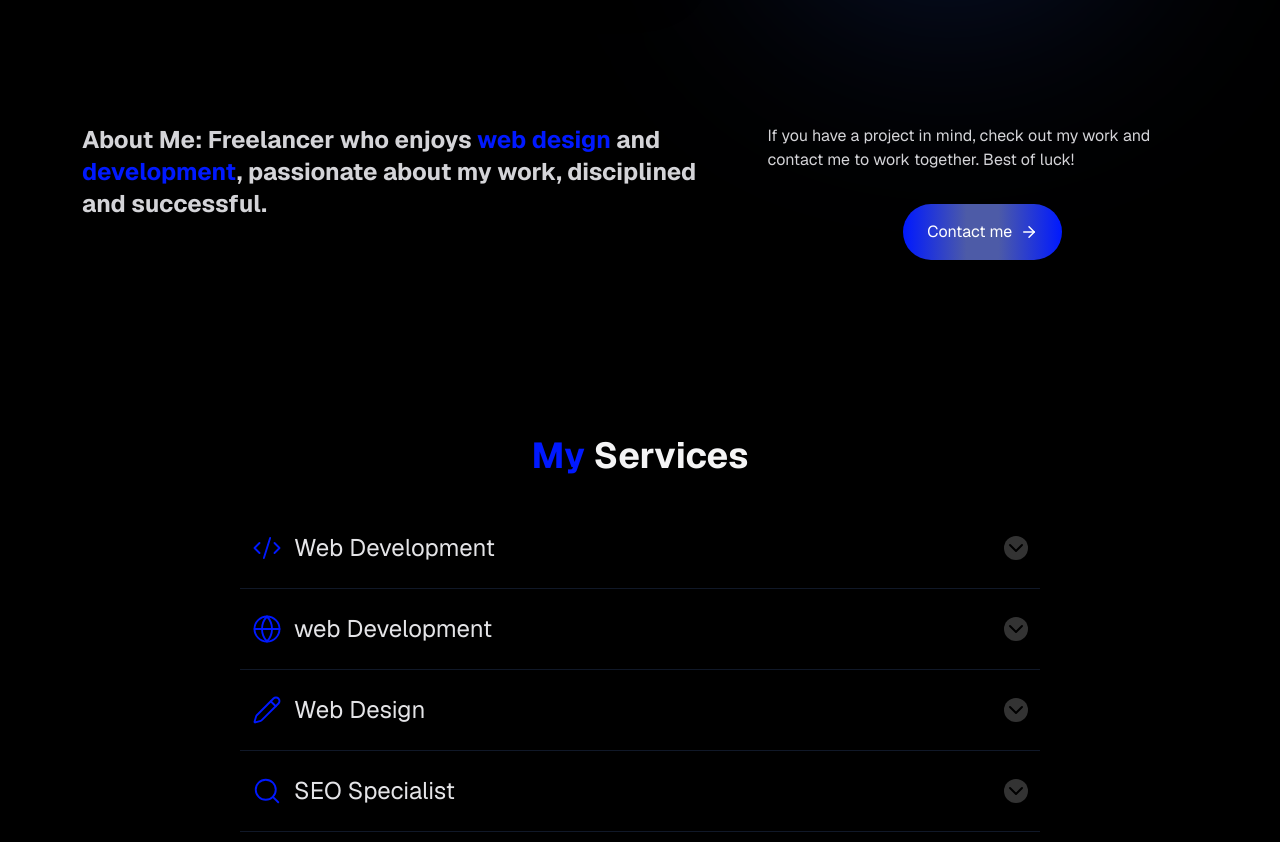
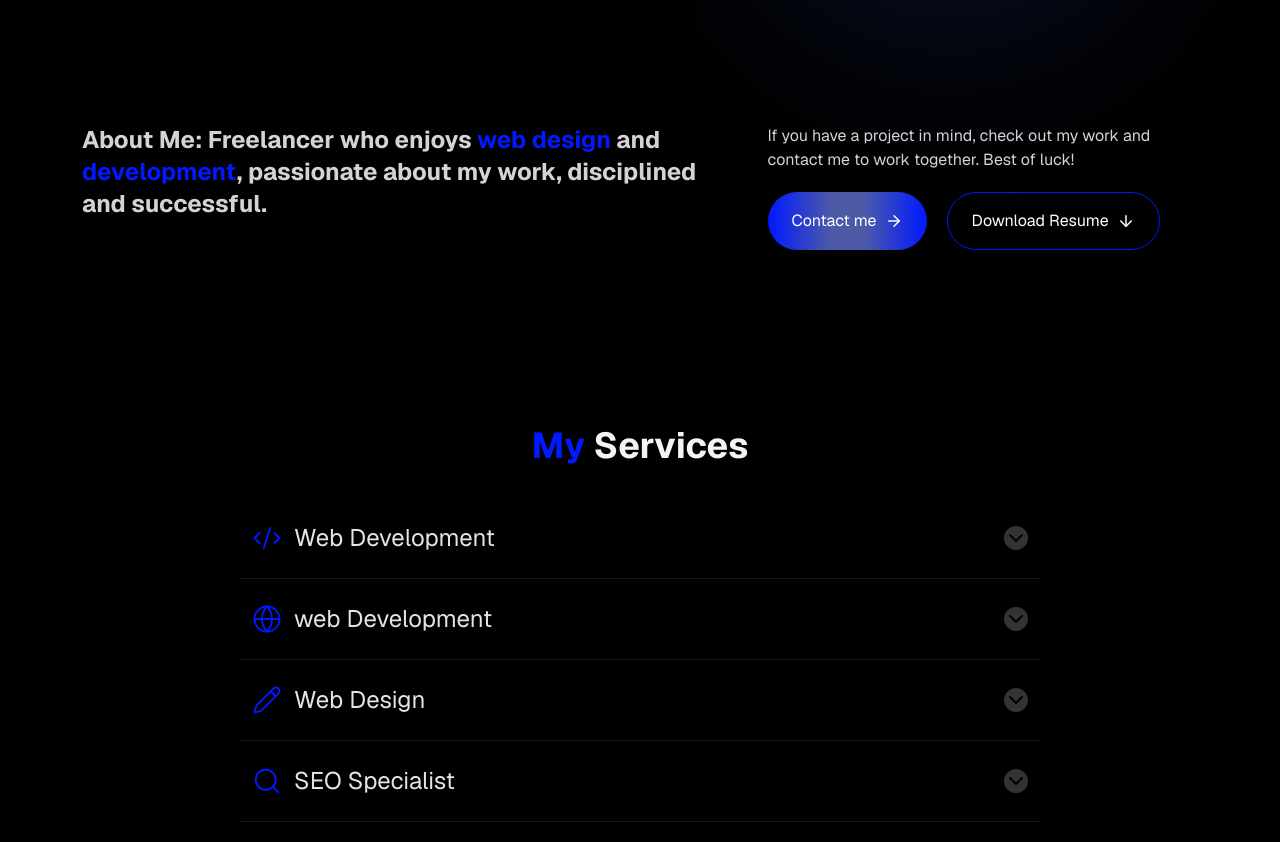
Before and after one commit to MahsaGeramy/Portfolio, a Next.js app: page / in a window 1280 px wide. Shown: the part 780-1622 px from the top of the page. Built offline with nearby package versions, Linux system fonts and the light colour scheme.

Commit message:
add: cv in hero

```diff
--- a/src/app/_components/sections/heroSection.tsx
+++ b/src/app/_components/sections/heroSection.tsx
@@ -38,7 +38,7 @@ const HeroSection = () =>
                     success.
                 </p>
 
-                <section className="relative mt-10 h-[300px] md:h-[400px] w-[200px] md:w-[250px] group">
+                <section className="relative mt-10 h-[300px] md:h-[400px] w-[200px] md:w-[250px]">
                     <div className="absolute inset-0 translate-x-[5px] md:translate-x-[-40px] translate-y-[12px]
     transition-transform duration-500 ease-out group-hover:-translate-x-[50px]">
                         <div className="h-full w-full animate-card-back rounded-3xl border border-white/10 bg-white/[0.3] opacity-40
@@ -112,22 +112,37 @@ const HeroSection = () =>
                     delay={200}
                     className="w-full md:w-[40%]"
                 >
-                    <div className="flex flex-col items-center gap-3">
+                    <div className="flex flex-col items-center gap-5">
                         <p className="text-zinc-300">
                             If you have a project in mind, check out my work
                             and contact me to work together. Best of luck!
                         </p>
-                        <a href="#contactMe"
-                            className="group mt-4 md:mt-5 flex cursor-pointer items-center justify-center gap-2 rounded-full
+                        <div className="flex flex-col md:flex-row gap-3 md:gap-5 justify-start w-full">
+                            <a href="#contactMe"
+                               className="group flex cursor-pointer items-center justify-center gap-2 rounded-full
                             bg-[linear-gradient(90deg,var(--primary)_0%,#4d5ba7_40%,#4d5ba7_60%,var(--primary)_100%)]
-                            px-6 py-4 text-white disabled:cursor-not-allowed disabled:opacity-50 w-fit"
-                        >
-                            <span>Contact me</span>
+                            px-6 py-4 text-white disabled:cursor-not-allowed disabled:opacity-50 w-full md:w-fit"
+                            >
+                                <span>Contact me</span>
 
-                            <span className="transition-transform duration-300 group-hover:translate-x-1">
+                                <span className="transition-transform duration-300 group-hover:translate-x-1">
                                 <ArrowRight size={18} />
                             </span>
-                        </a>
+                            </a>
+                            <a
+                                href="/MahsaGeramy.pdf"
+                                download
+                                className="group flex cursor-pointer items-center justify-center gap-2 rounded-full
+    border border-[var(--primary)] px-6 py-4 text-white transition-all duration-300
+    hover:bg-white/10 w-full md:w-fit"
+                            >
+                                <span>Download Resume</span>
+
+                                <span className="transition-transform duration-300 group-hover:translate-y-1">
+        <ArrowDown size={18} />
+    </span>
+                            </a>
+                        </div>
                     </div>
                 </Reveal>
             </section>
```
Also changed, not shown: 1 other file (tests, documents, lock files or other folders).
